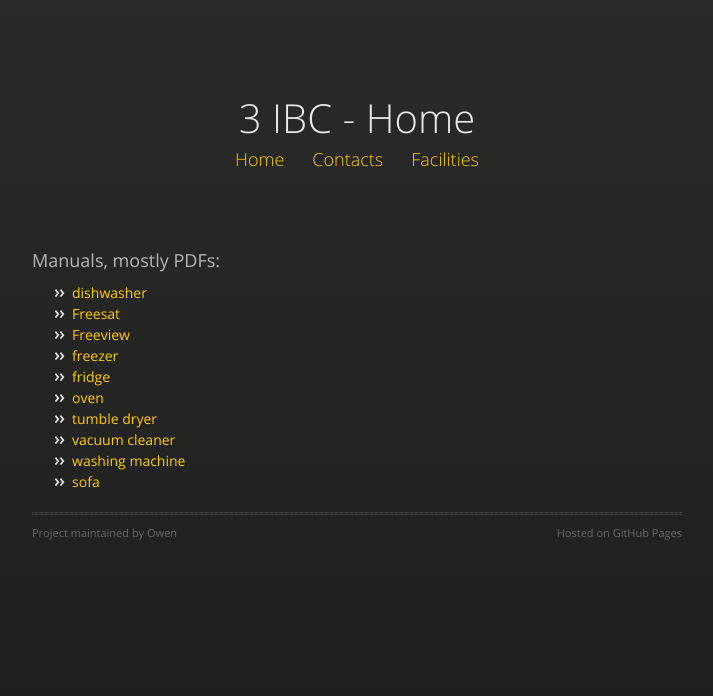
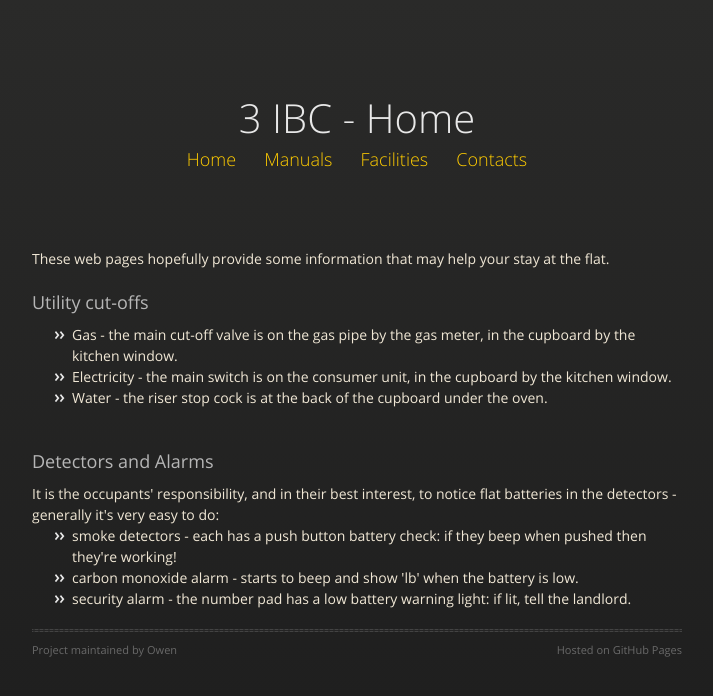
Before and after one commit to owenlydiard/3ibc, a Jekyll site: the page built from index.html, in a window 1280 px wide. Shown: the top 696 px of the page, without its empty margins (283-996 px from the left). Built offline with Jekyll 4.4.1, drawn with Linux system fonts in a browser that asks for light colours; nearby versions of some CDN libraries.

Commit message:
separate manuals page

```diff
--- a/_config.yml
+++ b/_config.yml
@@ -7,9 +7,12 @@
   - url: /index.html
     title: Home
     tagline: This is 3IBC
+  - url: /manuals.html
+    title: Manuals
+    tagline: Manuals for white goods and other equipment
+  - url: /facilities.html
+    title: Facilities
+    tagline: Local facilities
   - url: /contacts.html
     title: Contacts
     tagline: Contacts and links
-  - url: /facilities.html
-    title: Facilities
-    tagline: Local facilities
--- a/facilities.html
+++ b/facilities.html
@@ -14,7 +14,7 @@
 <h3>Public tennis court &mdash; <a href="http://www.hackney.gov.uk/aske-gardens.htm">Aske Gardens</a>:</h3>
 0.4 mile from the flat by foot.
 <ul>
-<li>Recently 'reinvigorated' <a href="http://www.hackney.gov.uk/Assets/Documents/Aske-gardens-design.pdf">here</a></li>
+<li>Recently 'reinvigorated', <a href="http://www.hackney.gov.uk/Assets/Documents/Aske-gardens-design.pdf">design here</a></li>
 </ul>
 
 <h3>Gym, swimming pool, squash, 5-a-side football etc &mdash; <a href="http://www.better.org.uk/areas/hackney/centres/britannia-leisure-centre/">Britannia Leisure Centre</a>:</h3>
--- a/index.html
+++ b/index.html
@@ -5,17 +5,24 @@
 ---
 
         <div id="footle">
-        <h3>Manuals, mostly PDFs:</h3>
+
+These web pages hopefully provide some information that may help your stay at the flat.
+<br>
+<br>
+<h3>Utility cut-offs</h3>
 <ul>
-<li><a href="manuals/dishwasher-05714431.pdf">dishwasher</a></li>
-<li><a href="manuals/Freesat-Bush-BFSAT02SD_IM.pdf">Freesat</a></li>
-<li><a href="manuals/Freeview-Bush-BU10FVZS1.pdf">Freeview</a></li>
-<li><a href="manuals/freezer-1709987527.pdf">freezer</a></li>
-<li><a href="manuals/fridge-freezer-06255020.pdf">fridge</a></li>
-<li><a href="manuals/oven-05748940.pdf">oven</a></li>
-<li><a href="manuals/tumble-dryer-05538690.pdf">tumble dryer</a></li>
-<li><a href="manuals/vacuum-cleaner-05638220.pdf">vacuum cleaner</a></li>
-<li><a href="manuals/washing-machine-05534260.pdf">washing machine</a></li>
-<li><a href="manuals/Ikea-Ektorp-two-seat-sofa.pdf">sofa</a></li>
+<li>Gas - the main cut-off valve is on the gas pipe by the gas meter, in the cupboard by the kitchen window.</li>
+<li>Electricity - the main switch is on the consumer unit, in the cupboard by the kitchen window.</li>
+<li>Water - the riser stop cock is at the back of the cupboard under the oven.</li>
+</ul>
+
+<br>
+<h3>Detectors and Alarms</h3>
+It is the occupants' responsibility, and in their best interest, to notice flat batteries in the
+detectors - generally it's very easy to do:
+<ul>
+<li>smoke detectors - each has a push button battery check: if they beep when pushed then they're working!</li>
+<li>carbon monoxide alarm - starts to beep and show 'lb' when the battery is low.</li>
+<li>security alarm - the number pad has a low battery warning light: if lit, tell the landlord.</li>
 </ul>
         </div>
```
Also changed, not shown: manuals.html (added, +22 -0 lines).
